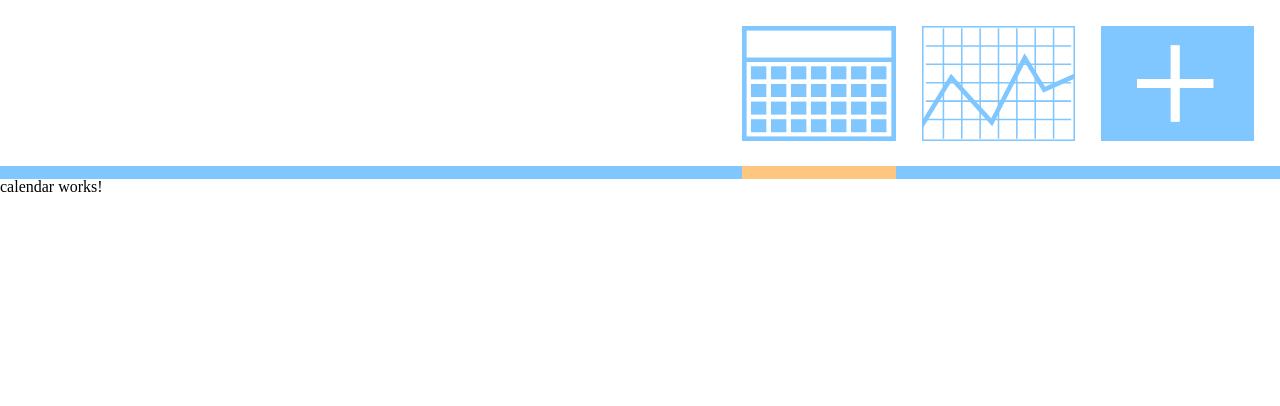
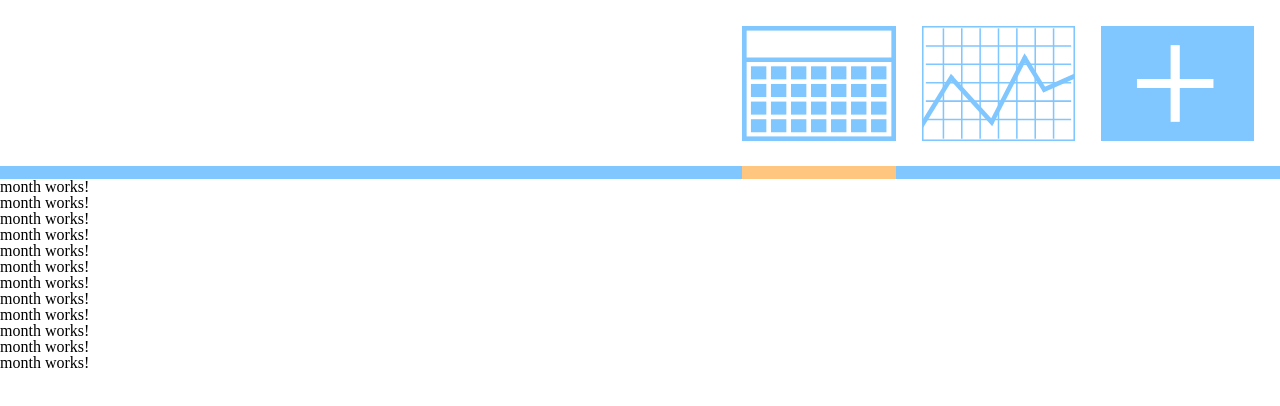
Before and after one commit to kogerr/workout-log, an Angular app in the folder web/: page /calendar in a window 1280 px wide. Shown: the top 406 px of the page. Built offline with nearby package versions, Linux system fonts and the light colour scheme; no server answers.

Commit message:
add workout sorting to calendar

```diff
--- a/web/src/app/app.module.ts
+++ b/web/src/app/app.module.ts
@@ -7,13 +7,15 @@ import { AppRoutingModule } from './app-routing.module';
 import { HeaderComponent } from './header/header.component';
 import { CalendarComponent } from './calendar/calendar.component';
 import { StatisticsComponent } from './statistics/statistics.component';
+import { MonthComponent } from './calendar/month/month.component';
 
 @NgModule({
   declarations: [
     AppComponent,
     HeaderComponent,
     CalendarComponent,
-    StatisticsComponent
+    StatisticsComponent,
+    MonthComponent
   ],
   imports: [
     BrowserModule, HttpClientModule, AppRoutingModule
--- a/web/src/app/calendar/calendar.component.html
+++ b/web/src/app/calendar/calendar.component.html
@@ -1,3 +1 @@
-<p>
-  calendar works!
-</p>
+<app-month *ngFor="let month of workouts; index as i"></app-month>
--- a/web/src/app/calendar/calendar.component.ts
+++ b/web/src/app/calendar/calendar.component.ts
@@ -1,4 +1,6 @@
 import { Component, OnInit } from '@angular/core';
+import { RestService } from '../service/rest.service';
+import { Workout } from '../domain/workout';
 
 @Component({
   selector: 'app-calendar',
@@ -6,10 +8,36 @@ import { Component, OnInit } from '@angular/core';
   styleUrls: ['./calendar.component.css']
 })
 export class CalendarComponent implements OnInit {
+  workouts = new Array<Array<Array<Workout>>>(12);
 
-  constructor() { }
+  constructor(private restService: RestService) { }
 
   ngOnInit(): void {
+    this.restService.getWorkouts().subscribe(data => this.sortWorkouts(data));
+  }
+
+  sortWorkouts(workouts: Array<Workout>): void {
+    workouts.forEach(workout => {
+      let workoutDate = new Date(Date.parse(workout.date as any));
+      let year = workoutDate.getFullYear();
+      let month = workoutDate.getMonth();
+      let day = workoutDate.getDate();
+
+      if (!this.workouts[month]) {
+        let monthLength = this.getMonthLength(year, month);
+        this.workouts[month] = new Array(monthLength);
+      }
+
+      if (!this.workouts[month][day]) {
+        this.workouts[month][day] = new Array();
+      }
+
+      this.workouts[month][day].push(workout);
+    });
+  }
+
+  getMonthLength(year: number, month: number): number {
+    return new Date(year, month + 1, 0).getDate();
   }
 
 }
--- /dev/null
+++ b/web/src/app/calendar/month/month.component.html
@@ -0,0 +1,3 @@
+<p>
+  month works!
+</p>
--- /dev/null
+++ b/web/src/app/calendar/month/month.component.ts
@@ -0,0 +1,15 @@
+import { Component, OnInit } from '@angular/core';
+
+@Component({
+  selector: 'app-month',
+  templateUrl: './month.component.html',
+  styleUrls: ['./month.component.css']
+})
+export class MonthComponent implements OnInit {
+
+  constructor() { }
+
+  ngOnInit(): void {
+  }
+
+}
```
Also changed, not shown: web/src/app/calendar/month/month.component.css (added).
